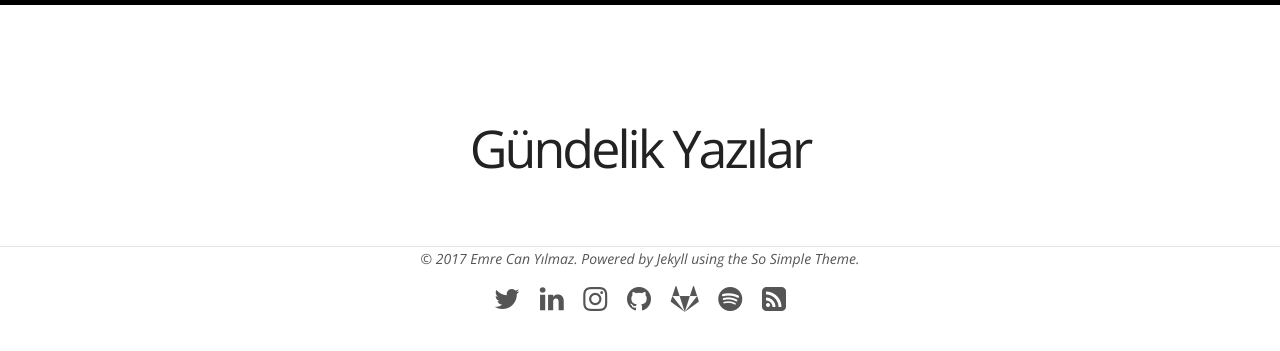
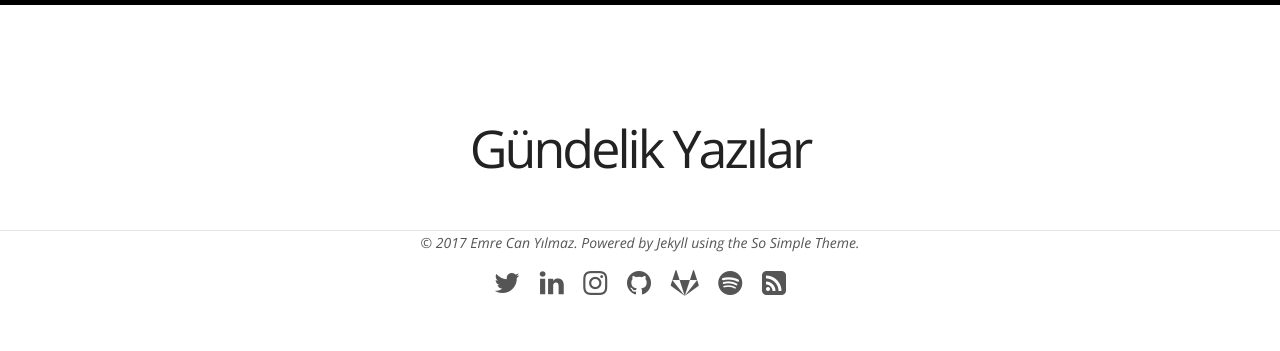
Before and after one commit to ecylmz/ecylmz.github.io, a Jekyll site: the page built from blog/index.md, in a window 1280 px wide. Shown: the top 351 px of the page. Built offline with Jekyll 4.4.1, drawn with Linux system fonts in a browser that asks for light colours; nearby versions of some CDN libraries.

```diff
--- a/_sass/_layout.scss
+++ b/_sass/_layout.scss
@@ -240,7 +240,7 @@
 .entry-wrapper {
 	@include outer-container;
 	margin-top: -2em;
-	margin-bottom: 3em;
+	margin-bottom: 2em;
 	padding-right: $gutter;
 	padding-left: $gutter;
 }
--- a/index.html
+++ b/index.html
@@ -6,7 +6,7 @@
 ---
 
 <ul class="post-list">
-{% for post in site.posts limit:10 %}
+{% for post in site.posts limit:9 %}
   <li><article><a href="{{ site.url }}{{ post.url }}">{{ post.title }} <span class="entry-date"><time datetime="{{ post.date | date_to_xmlschema }}">{{ post.date | date: "%B %d, %Y" }}</time></a></article></li>
 {% endfor %}
 </ul>
```
